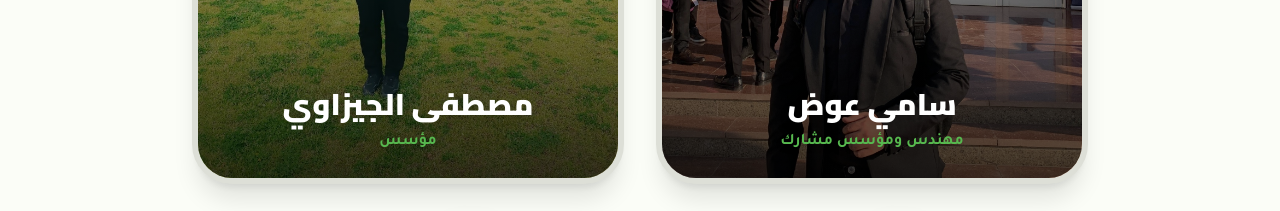
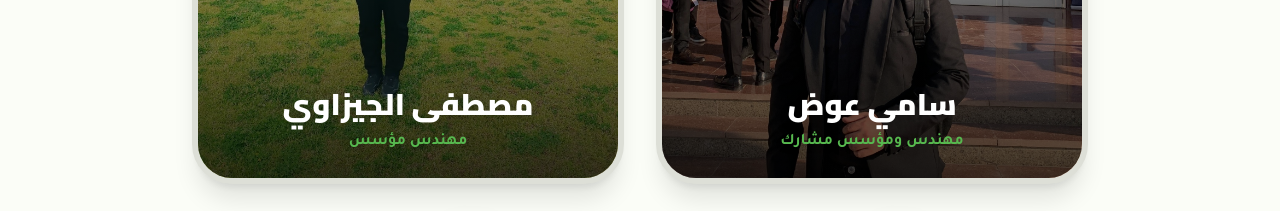
Before and after one commit to mo1234o/salla, a Next.js app: page / in a window 1280 px wide. Shown: the part 4980-5191 px from the top of the page. Built offline with nearby package versions, Linux system fonts and the light colour scheme.

Commit message:
Update مصطفى الجيزاوي role to 'مهندس مؤسس'

```diff
--- a/components/salla/team.tsx
+++ b/components/salla/team.tsx
@@ -16,7 +16,7 @@ const founders = [
   },
   {
     name: 'مصطفى الجيزاوي',
-    role: 'مؤسس',
+    role: 'مهندس مؤسس',
     img: '/salla/mostafa.jpg',
     social: [
       { icon: Linkedin, href: 'https://www.linkedin.com/in/mostafa-algezawy-5142a0307', label: 'LinkedIn' },
```
